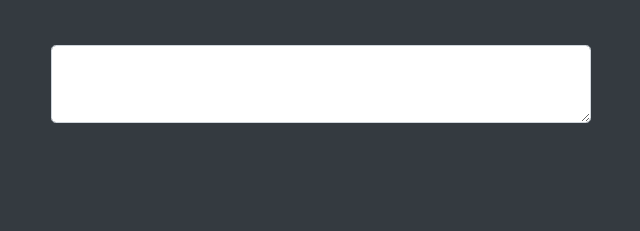
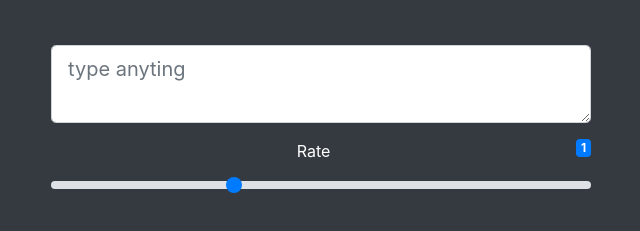
Before and after one commit to jawadalikhel/Text-To-Speech, a plain HTML site: page TYPE_N_SPEECH/index.html in a window 1280 px wide. Shown: the part 303-534 px from the top of the page, without its empty margins (319-959 px from the left). Drawn offline with nearby package versions, Linux system fonts and the light colour scheme; files whose address does not match are found by name.

Commit message:
add the rate form, where the user can move the rate up and down

```diff
--- a/TYPE_N_SPEECH/index.html
+++ b/TYPE_N_SPEECH/index.html
@@ -14,8 +14,15 @@
       <div class="col-md-6 mx-auto">
         <form>
           <div class="form-group">
-            <textarea name="" id="text-input" class="form-control form-control-lg"></textarea>
+            <textarea name="" id="text-input" class="form-control form-control-lg" placeholder="type anyting"></textarea>
           </div>
+
+          <div class="form-group">
+            <label for="rate">Rate</label>
+            <div id="rate-value" class="badge badge-primary float-right">1</div>
+            <input type="range" id="rate" class="custom-range" min="0.5" max="2" value="1" step="0.1">
+          </div>
+
         </form>
       </div>
     </div>
```
